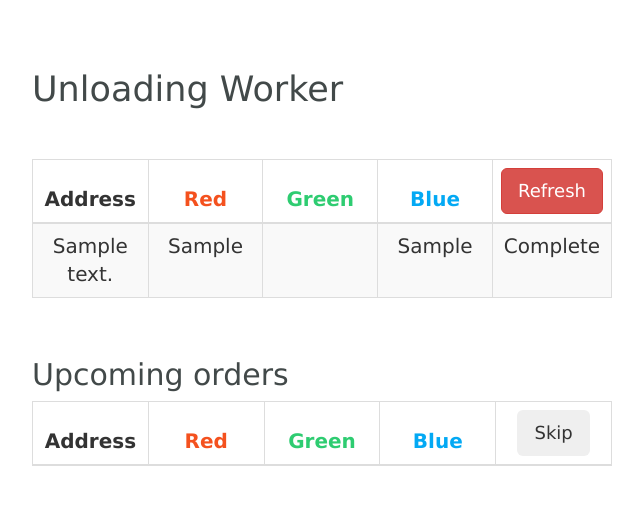
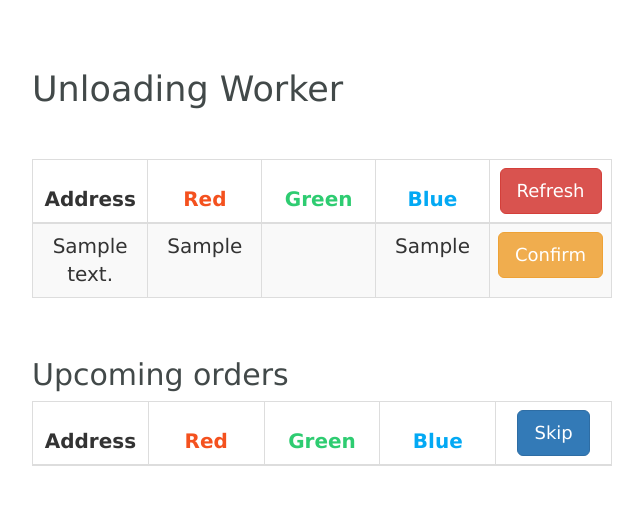
Before and after one commit to iitp-andy-warhol/server, a Python web app: template templates/unloading.html in a window 1280 px wide. Shown: the top 505 px of the page, without its empty margins (318-961 px from the left). Run offline with Jinja, Linux system fonts and the light colour scheme; the template is opened without the code that fills it: most values are stand-ins (such as "Sample title", 1, 10 or a date in 2020); lists and menus that the app fills with data are empty; some libraries are stand-ins or nearby versions.

Commit message:
added skip button to unloading ui

```diff
--- a/server.py
+++ b/server.py
@@ -801,7 +801,7 @@ class ControlCenter:
             order_id = self.robot_status['operating_order']['orderid']
 
             current_order = self.robot_status['operating_order']
-            current_orderset = self.robot_status['operating_orderset']['dumporders']
+            current_orderset = self.robot_status['operating_orderset']['dumporders'][:-1]
             try:
                 upcoming = current_orderset[current_orderset.index(current_order)+1:]
             except ValueError:
@@ -829,6 +829,7 @@ class ControlCenter:
                     self.fulfill_order_flag = True
                     self.fulfill_order_flag_lock.release()
             elif 'skip' in request.form:
+                complete = -1
                 self.unloading_complete_flag_lock.acquire()
                 self.unloading_complete_flag = True
                 self.unloading_complete_flag_lock.release()
--- a/templates/unloading.html
+++ b/templates/unloading.html
@@ -42,7 +42,7 @@
                 <td>{{ current_order['item']['g'] }}</td>
                 <td>{{ current_order['item']['b'] }}</td>
                 <td>
-                    {% if complete == 0 %}
+                    {% if complete != 1 %}
                         <form method="POST">
                         <button class="btn btn-warning btn-lg" name="confirm" id="confirmButton" type="submit">Confirm</button>
                         </form>
@@ -67,9 +67,15 @@
                 <th scope="col" style="width: 20%; color:#2ECC71;">Green</th>
                 <th scope="col" style="width: 20%; color:#03A9F4;">Blue</th>
                 <th style="width: 20%">
-                    <form method="POST">
-                        <button class="btn btn-secondary btn-lg" name="skip" id="skipButton" type="submit">Skip</button>
-                    </form>
+                    {% if complete != -1 %}
+                        <form method="POST">
+                        <button class="btn btn-primary btn-lg" name="skip" id="skipButton" type="submit">Skip</button>
+                        </form>
+                    {% else %}
+                        <form method="GET">
+                            Message Sent
+                        </form>
+                    {% endif %}
                 </th>
             </tr>
         </thead>
```
